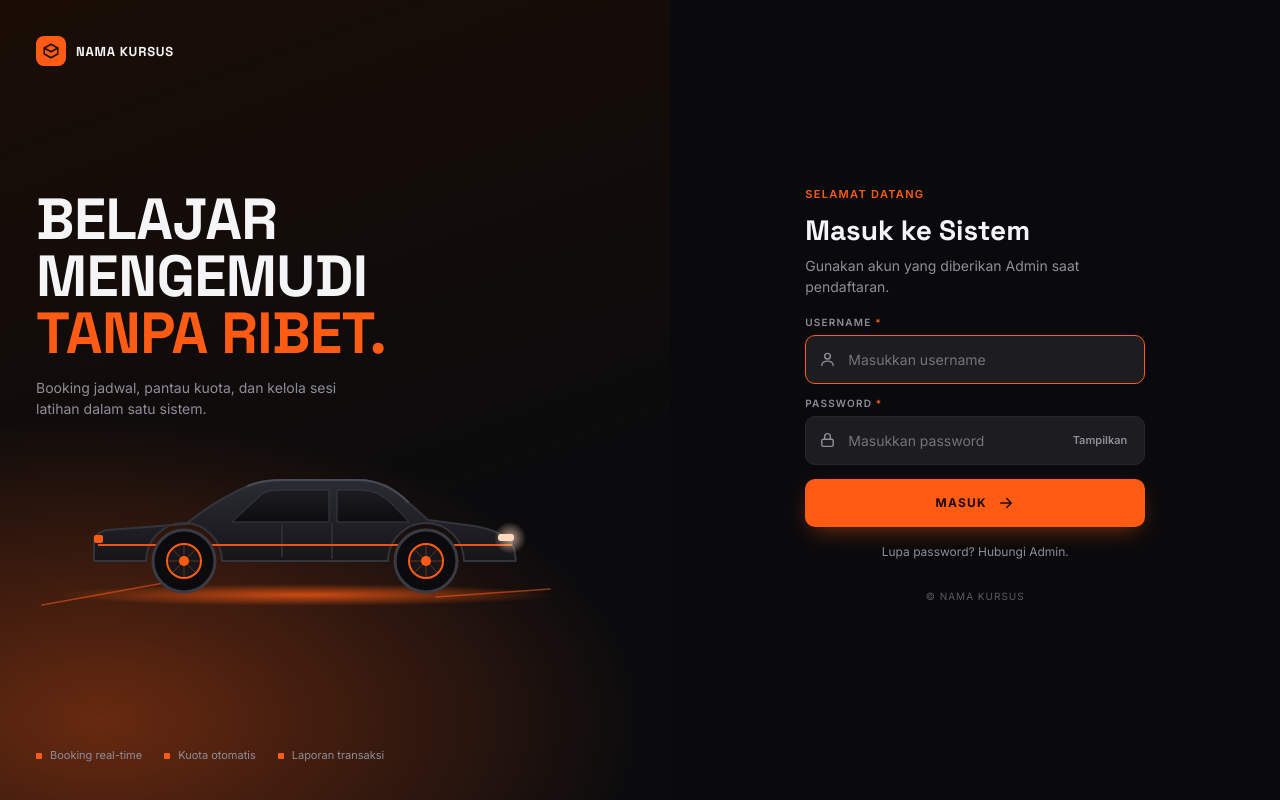
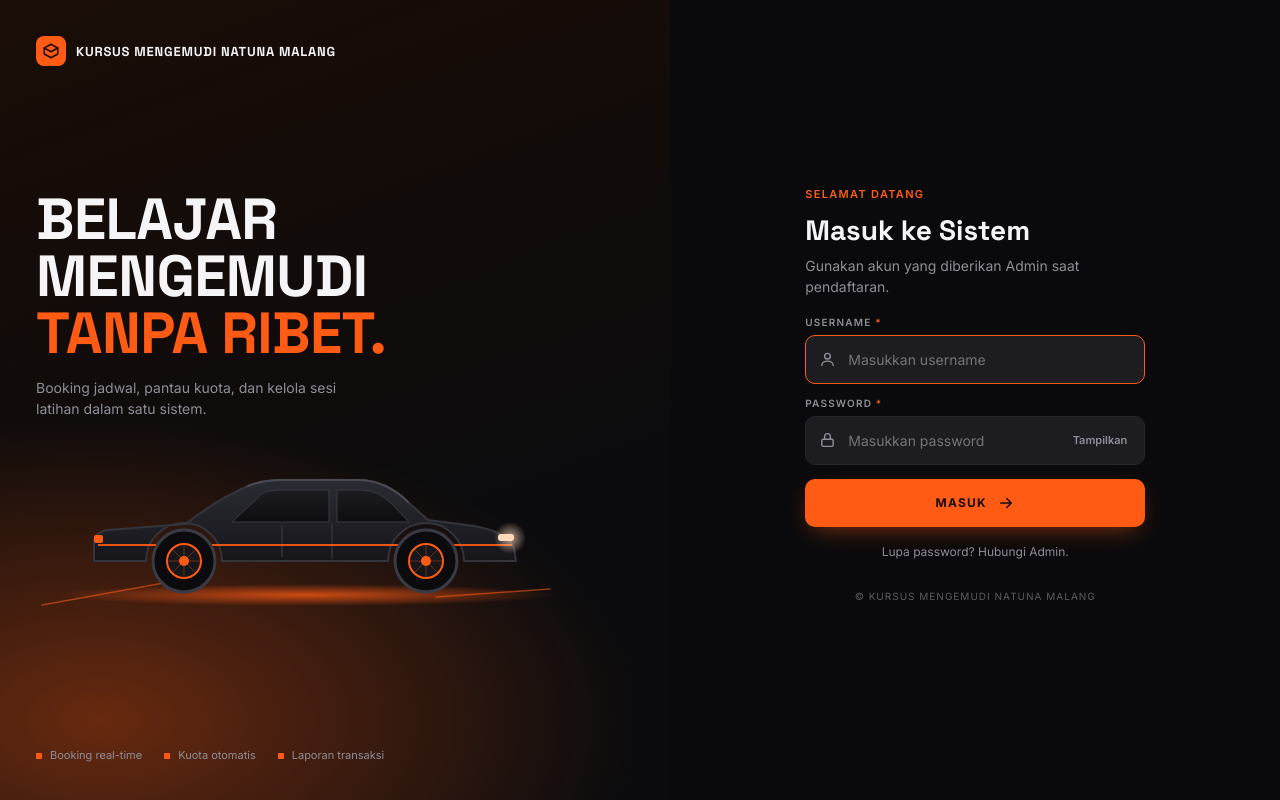
Before and after one commit to RadityaBM/sistem_informasi_pengelolaan_kursus_dan_mengemudi_dan_penjadwalan_latihan_berbasis_web, a Laravel app: page /login in a window 1280 px wide. Run offline with Laravel 12, Linux system fonts and the light colour scheme.

Commit message:
chore: ganti placeholder Nama Kursus dengan nama tempat kursus

```diff
--- a/resources/views/auth/login.blade.php
+++ b/resources/views/auth/login.blade.php
@@ -7,7 +7,7 @@
 <body>
 <div class="login">
   <section class="art">
-    <div class="logo" style="margin:0"><i>@include('partials.icons', ['n' => 'box'])</i> NAMA KURSUS</div>
+    <div class="logo" style="margin:0"><i>@include('partials.icons', ['n' => 'box'])</i> KURSUS MENGEMUDI NATUNA MALANG</div>
     <div class="art-body">
       <h1>Belajar<br>mengemudi<br><em>tanpa ribet.</em></h1>
       <p>Booking jadwal, pantau kuota, dan kelola sesi latihan dalam satu sistem.</p>
@@ -36,7 +36,7 @@
         @error('password')<div class="err">{{ $message }}</div>@enderror</div>
       <button class="btn" type="submit">Masuk @include('partials.icons', ['n' => 'arrow'])</button>
       <p class="muted" style="text-align:center;font-size:12px;margin-top:16px">Lupa password? Hubungi Admin.</p>
-      <p class="muted" style="text-align:center;font-size:10px;letter-spacing:.1em;margin-top:28px;opacity:.6">&copy; NAMA KURSUS</p>
+      <p class="muted" style="text-align:center;font-size:10px;letter-spacing:.1em;margin-top:28px;opacity:.6">&copy; KURSUS MENGEMUDI NATUNA MALANG</p>
     </form>
   </section>
 </div>
--- a/resources/views/layouts/desktop.blade.php
+++ b/resources/views/layouts/desktop.blade.php
@@ -11,7 +11,7 @@
 @endphp
 <div class="shell">
   <aside class="sidebar">
-    <div class="logo"><i>@include('partials.icons', ['n' => 'box'])</i> NAMA KURSUS</div>
+    <div class="logo"><i>@include('partials.icons', ['n' => 'box'])</i> KURSUS MENGEMUDI NATUNA MALANG</div>
     <div class="eyebrow">Menu</div>
     <nav class="nav">
       <a href="{{ route('dashboard') }}" class="{{ request()->routeIs('dashboard') ? 'on' : '' }}">@include('partials.icons', ['n' => 'grid'])Dashboard</a>
--- a/resources/views/layouts/mobile.blade.php
+++ b/resources/views/layouts/mobile.blade.php
@@ -9,7 +9,7 @@
 @php $ini = strtoupper(substr(auth()->user()->username, 0, 2)); @endphp
 {{-- Versi WEB (layar lebar): sidebar. Versi MOBILE (layar kecil): navigasi bawah. Dipilih otomatis lewat CSS. --}}
 <aside class="sidebar rsp-side">
-  <div class="logo"><i>@include('partials.icons', ['n' => 'box'])</i> NAMA KURSUS</div>
+  <div class="logo"><i>@include('partials.icons', ['n' => 'box'])</i> KURSUS MENGEMUDI NATUNA MALANG</div>
   <div class="eyebrow">Menu</div>
   <nav class="nav">
     <a href="{{ route('dashboard') }}" class="{{ request()->routeIs('dashboard') ? 'on' : '' }}">@include('partials.icons', ['n' => 'home'])Beranda</a>
```
